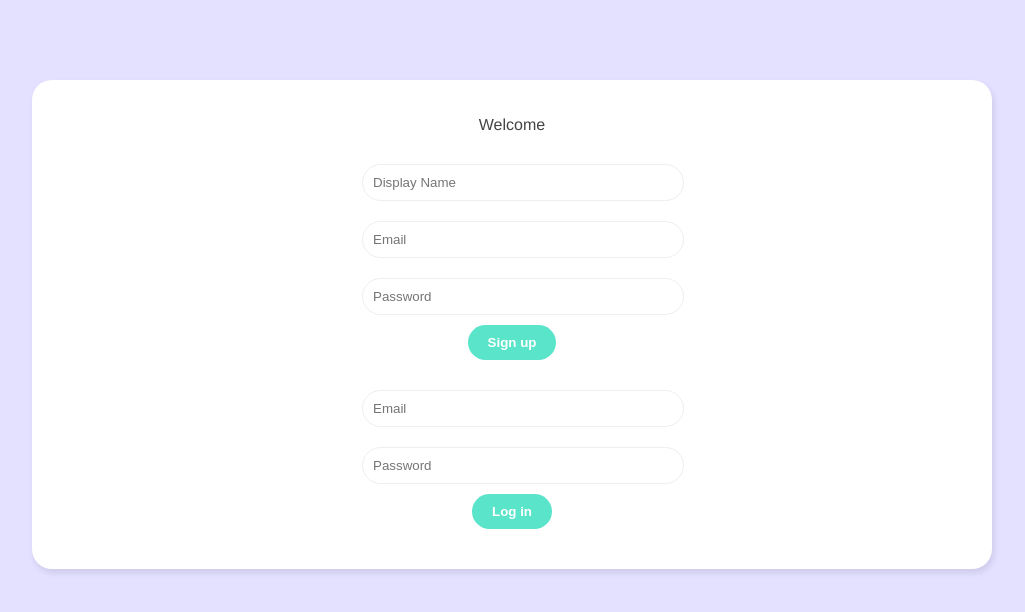
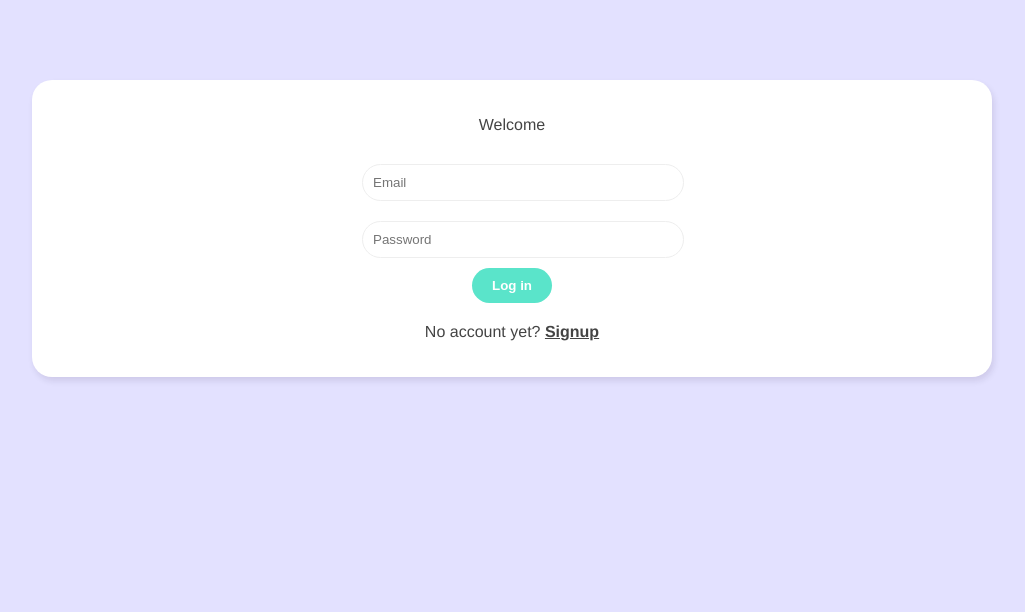
Before and after one commit to NNEUID/chat-app, a Vue app: page / in a window 1280 px wide. Shown: the top 612 px of the page, without its empty margins (128-1153 px from the left). Built offline with nearby package versions, Linux system fonts and the light colour scheme.

Commit message:
add a logic to display conditionally

```diff
--- a/src/views/Welcome.vue
+++ b/src/views/Welcome.vue
@@ -1,19 +1,31 @@
 <template>
   <div class="welcome container">
     <p>Welcome</p>
-    <SignupForm />
-    <LoginForm />
+    <div v-if="showLogin">
+      <LoginForm />
+      <p>No account yet? <span @click="showLogin = false">Signup</span></p>
+    </div>
+    <div v-else>
+      <SignupForm />
+      <p>Have an account? <span @click="showLogin = true">Login</span></p>
+    </div>
   </div>
 </template>
 
 <script>
 import SignupForm from '@/components/SignupForm.vue';
 import LoginForm from '@/components/LoginForm.vue';
+import { ref } from '@vue/reactivity';
 
 export default {
   components: {
     SignupForm,
     LoginForm
+  },
+  setup() {
+    const showLogin = ref(true)
+
+    return { showLogin }
   }
 }
 </script>
@@ -44,4 +56,10 @@
   color: #999;
   margin: 10px auto;
 }
+
+.welcome span {
+  font-weight: bold;
+  text-decoration: underline;
+  cursor: pointer;
+}
 </style>
```
